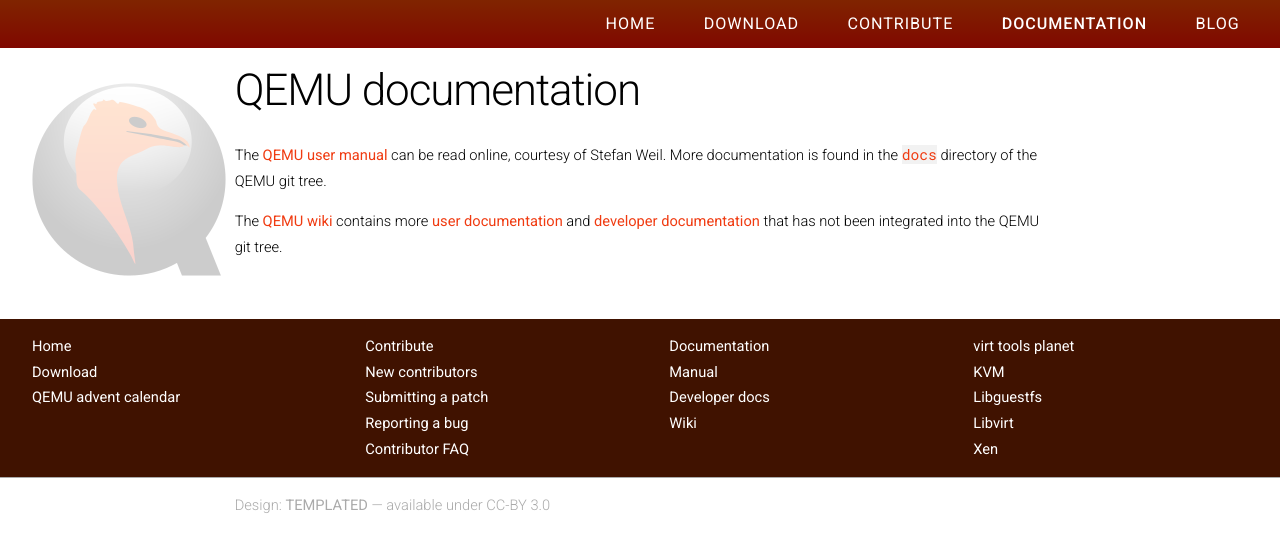
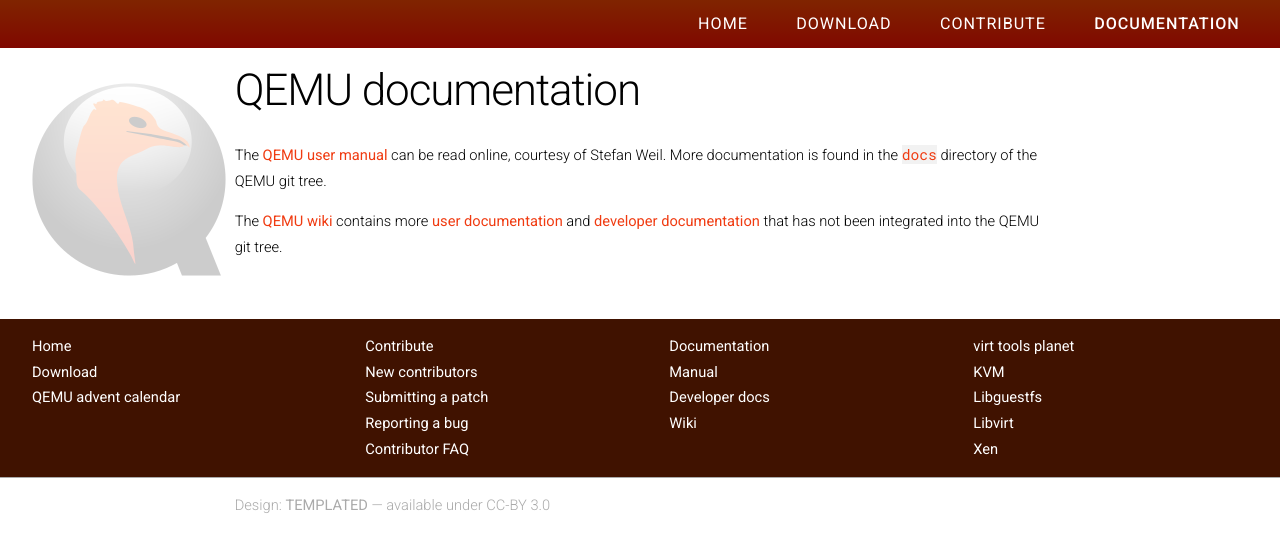
Before and after one commit to qemu/qemu-web, a Jekyll site: the page built from documentation.md, in a window 1280 px wide. Shown: the top 552 px of the page. Built offline with Jekyll 4.4.1, drawn with Linux system fonts in a browser that asks for light colours; nearby versions of some CDN libraries.

Commit message:
disable blog until we actually have a post

```diff
--- a/_includes/nav.html
+++ b/_includes/nav.html
@@ -6,7 +6,7 @@
 			</li><li {% if current[1] == 'download' %}class='current'{% endif %}><a href="/download">Download</a>
 			</li><li {% if current[1] == 'contribute' %}class='current'{% endif %}><a href="/contribute">Contribute</a>
 			</li><li {% if current[1] == 'documentation' %}class='current'{% endif %}><a href="/documentation">Documentation</a>
-			</li><li {% if current[1] == 'blog' %}class='current'{% endif %}><a href="/blog">Blog</a></li>
+	<!--		</li><li {% if current[1] == 'blog' %}class='current'{% endif %}><a href="/blog">Blog</a></li> -->
 		</ul>
 	</nav>
 
```
